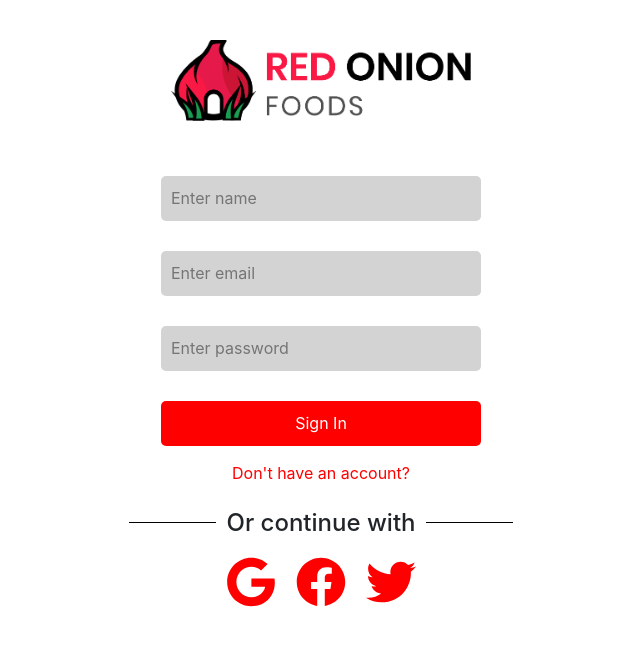
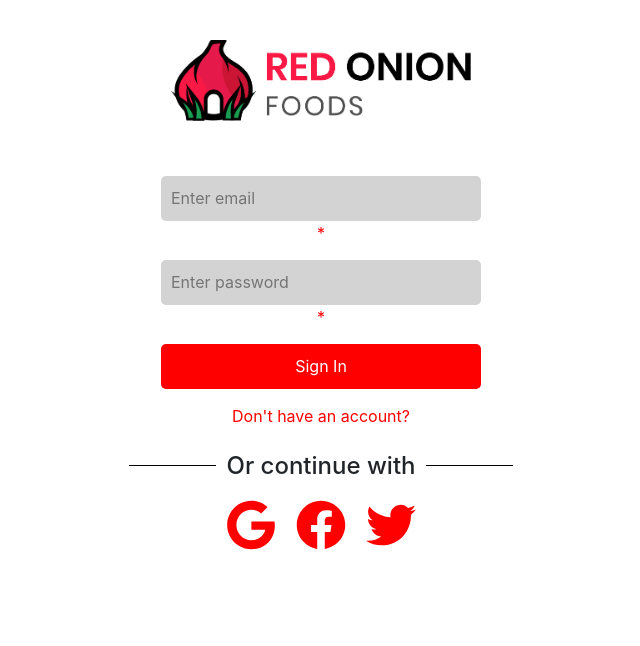
Before and after one commit to BK-Bagchi/red-onion-restaurent, a React (Create React App) app: page /logIn in a window 1280 px wide. Shown: the top 646 px of the page, without its empty margins (319-959 px from the left). Built offline with nearby package versions, Linux system fonts and the light colour scheme.

Commit message:
sign in page form validation added

```diff
--- a/src/Components/Sign/Signin.js
+++ b/src/Components/Sign/Signin.js
@@ -1,10 +1,52 @@
-import React from 'react';
+import React, { useState } from 'react';
 import './Sing.css';
 import Logo from '../../Resources/logo2.png';
 import { useHistory } from 'react-router-dom';
 import Firebase from './Firebase';
 
 const Signin = () => {
+    const [loginInfo, setLoginInfo] = useState({
+        isLoggedIn: false,
+        email: '',
+        password: ''
+    })
+    const [errorMessage, setErrorMessage] = useState({
+        email: '',
+        password: '',
+    })
+
+    const crossCheck = (key, value, error) => {
+        setLoginInfo({ ...loginInfo, [key]: value })
+        setErrorMessage({ ...errorMessage, [key]: error })
+    }
+
+    const signInFormInputFiled = (e) => {
+        const name = e.target.name
+        const value = e.target.value
+        if (name === 'email') {
+            if (/\S+@\S+\.\S+/.test(value)) {
+                crossCheck('email', value, '')
+            }
+            else {
+                crossCheck('email', '', 'Enter a valid email')
+            }
+        }
+        else if (name === 'password') {
+            if (value.length >= 8 && /[a-zA-Z]{3,}/.test(value)) {
+                crossCheck('password', value, '')
+            }
+            else {
+                crossCheck('password', '', 'Use minimum 3 letters and total 8 digits or more')
+            }
+        }
+    }
+    const logIn = (e) => {
+        e.preventDefault()
+        const { email, password } = loginInfo
+        if (email && password) {
+            setLoginInfo({ ...loginInfo, isLoggedIn: true })
+        }
+    }
     const history = useHistory();
     return (
         <>
@@ -14,10 +56,13 @@ const Signin = () => {
                 </div>
                 <div className="form">
                     <form className="d-flex flex-column align-items-center">
-                        <input type="text" placeholder="Enter name" />
-                        <input type="email" placeholder="Enter email" />
-                        <input type="password" placeholder="Enter password" />
-                        <input type="submit" value="Sign In" />
+                        <input name="email" type="email" placeholder="Enter email" onBlur={signInFormInputFiled} />
+                        <span className="error">{errorMessage.email}</span>
+
+                        <input name="password" type="password" placeholder="Enter password" onBlur={signInFormInputFiled} />
+                        <span className="error">{errorMessage.password}</span>
+
+                        <input type="submit" value="Sign In" onClick={logIn} />
                     </form>
                 </div>
                 <span onClick={() => history.push("/signUp")}>Don't have an account?</span>
--- a/src/Components/Sign/Signup.js
+++ b/src/Components/Sign/Signup.js
@@ -14,9 +14,17 @@ const Signup = () => {
                 <div className="form">
                     <form className="d-flex flex-column align-items-center">
                         <input type="text" placeholder="Enter name" />
+                        <span className="error"></span>
+
                         <input type="email" placeholder="Enter email" />
+                        <span className="error"></span>
+
                         <input type="password" placeholder="Enter password" />
+                        <span className="error"></span>
+
                         <input type="password" placeholder="Confirm password" />
+                        <span className="error"></span>
+
                         <input type="submit" value="Sign Up" />
                     </form>
                 </div>
--- a/src/Components/Sign/Sing.css
+++ b/src/Components/Sign/Sing.css
@@ -6,6 +6,13 @@
 }
 .form{
     width: 100%;
+}
+.form .error{
+    color: red;
+    margin-top: -15px;
+}
+.form .error::before{
+    content:'*';
 }
 .sign input{
     background: lightgrey;
```
